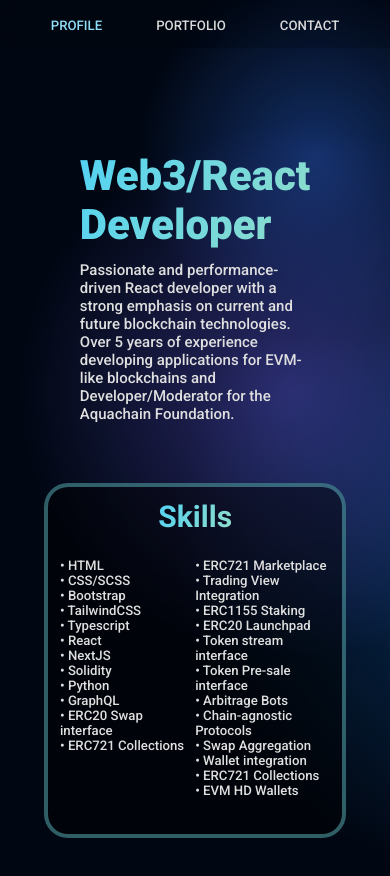
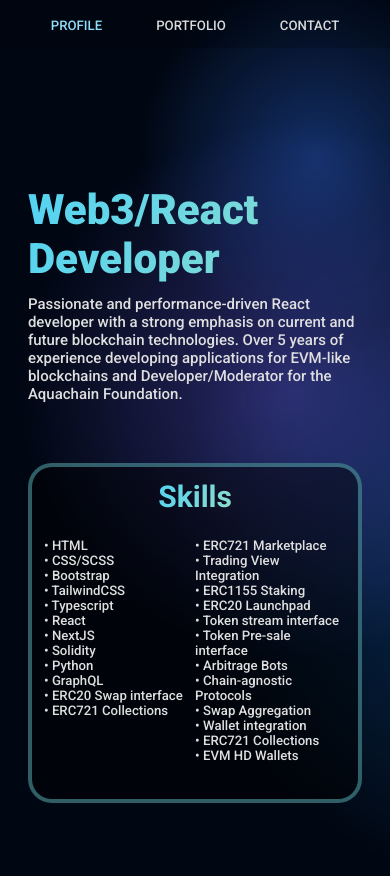
Before and after one commit to cryptoMavrik/resume, a React (Create React App) app: page /#/profile in a window 390 px wide. Shown: the top 876 px of the page. Built offline with nearby package versions, Linux system fonts and the light colour scheme.

Commit message:
mobile styles

```diff
--- a/src/pages/Profile/index.tsx
+++ b/src/pages/Profile/index.tsx
@@ -1,6 +1,6 @@
 import React from 'react'
 import { FlexColumn, FlexRow, Heading, Text } from '../../styles'
-import { Container, SkillBox, Wrapper } from './styles'
+import { Container, Header, SkillBox, Wrapper } from './styles'
 import Tilt from 'react-parallax-tilt';
 import { skills1, skills2 } from './config';
 
@@ -8,7 +8,7 @@ const Profile = () => {
     return (
         <Container>
             <Wrapper>
-                <FlexColumn
+                <Header
                     flexBasis={"60%"}
                     justifyContent="flex-start"
                     alignItems="flex-start"
@@ -45,7 +45,7 @@ const Profile = () => {
                         }}>
                         Passionate and performance-driven React developer with a strong emphasis on current and future blockchain technologies. Over 5 years of experience developing applications for EVM-like blockchains and Developer/Moderator for the Aquachain Foundation.
                     </Text>
-                </FlexColumn>
+                </Header>
                 <Tilt tiltReverse scale={1.1} tiltMaxAngleX={10} tiltMaxAngleY={10}>
                     <SkillBox
                         initial={{
--- a/src/pages/Profile/styles.tsx
+++ b/src/pages/Profile/styles.tsx
@@ -26,8 +26,23 @@ export const Wrapper = styled(FlexRow)`
       flex-direction: column;
       gap: 4rem;
       padding: 0 4rem;
-    }
-    `;
+  }
+  @media screen and (max-width: 1025px) {
+      flex-direction: column;
+      gap: 4rem;
+      padding: 0 2rem;
+  }
+`;
+
+export const Header = styled(FlexColumn)`
+  padding: 0 3rem;
+  @media screen and (max-width: 1025px) {
+      padding: 0 1rem;
+  }
+  @media screen and (max-width: 768px) {
+      padding: 0;
+  }
+`;
 
 export const SkillBox = styled(FlexColumn)`
   background: hsl(0 0% 0% / 0.45);
```
